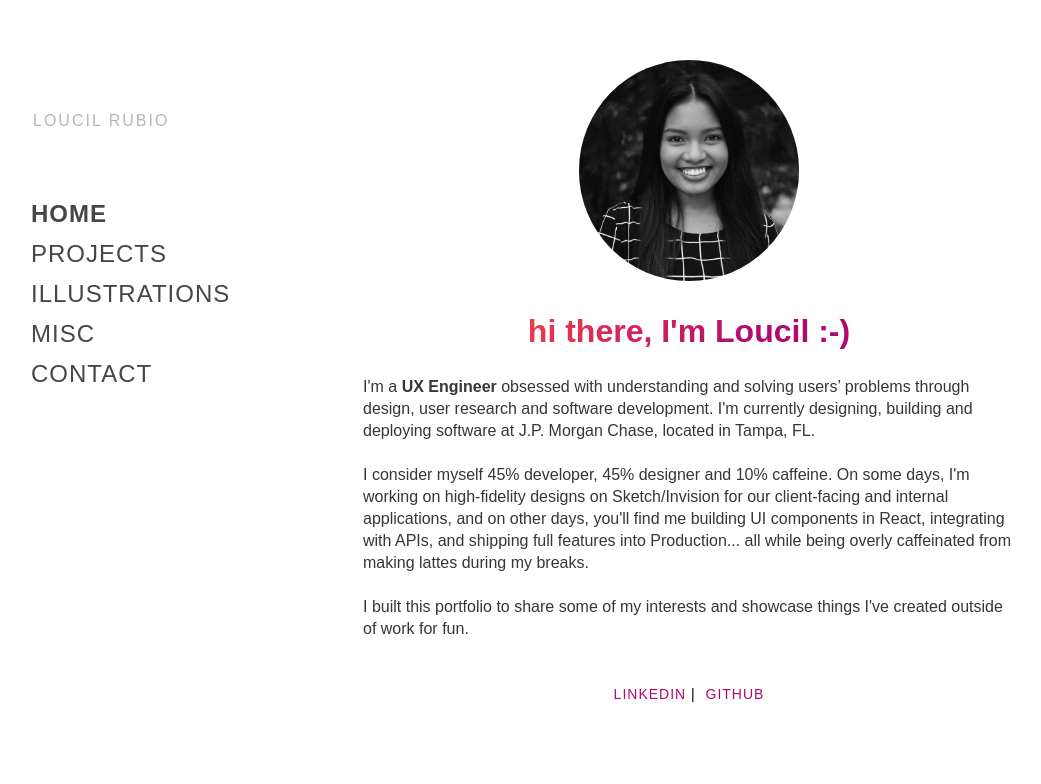
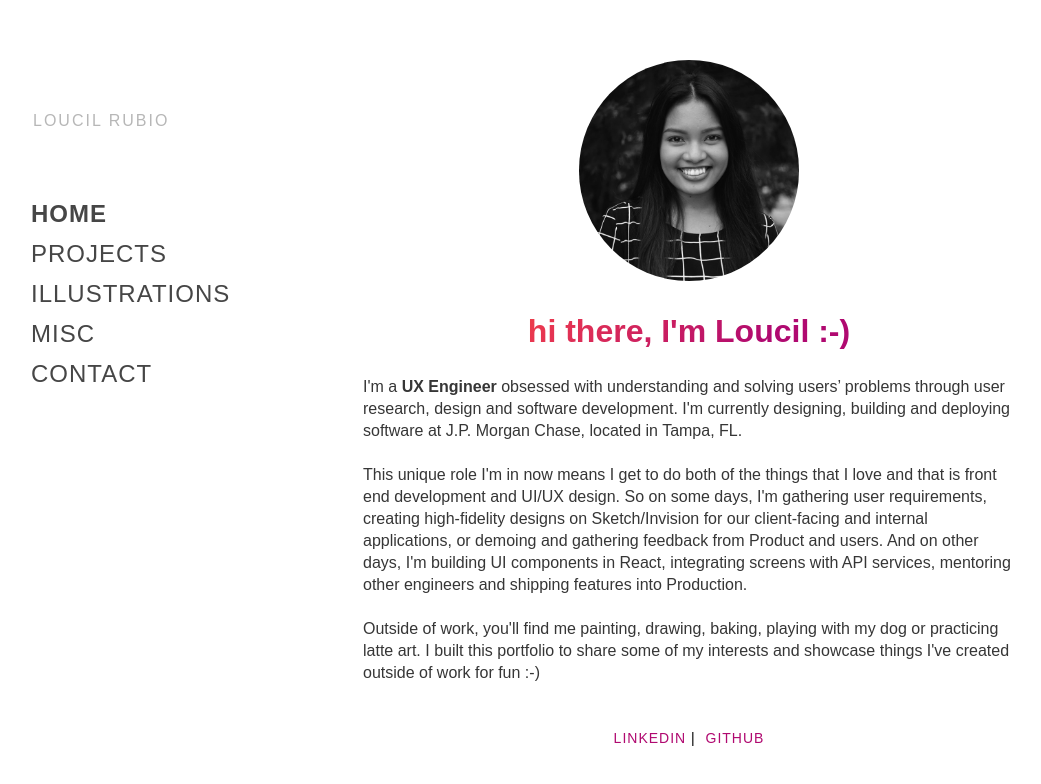
Before and after one commit to loucilvr/loucilrubio.github.io, a React (Create React App) app: page / in a window 1280 px wide. Shown: the part 160-944 px from the top of the page, without its empty margins (99-1140 px from the left). Built offline with nearby package versions, Linux system fonts and the light colour scheme.

Commit message:
update home content

```diff
--- a/src/pages/Home/Home.js
+++ b/src/pages/Home/Home.js
@@ -53,20 +53,25 @@ const Home = () => {
           <p>
             {" "}
             I'm a <strong> UX Engineer</strong> obsessed with understanding and
-            solving users’ problems through design, user research and software
+            solving users’ problems through user research, design and software
             development. I'm currently designing, building and deploying
             software at J.P. Morgan Chase, located in Tampa, FL.
             <br />
-            <br />I consider myself 45% developer, 45% designer and 10%
-            caffeine. On some days, I'm working on high-fidelity designs on
-            Sketch/Invision for our client-facing and internal applications, and
-            on other days, you'll find me building UI components in React,
-            integrating with APIs, and shipping full features into Production...
-            all while being overly caffeinated from making lattes during my
-            breaks.
             <br />
-            <br />I built this portfolio to share some of my interests and
-            showcase things I've created outside of work for fun.
+            This unique role I'm in now means I get to do both of the things
+            that I love and that is front end development and UI/UX design. So
+            on some days, I'm gathering user requirements, creating
+            high-fidelity designs on Sketch/Invision for our client-facing and
+            internal applications, or demoing and gathering feedback from
+            Product and users. And on other days, I'm building UI components in
+            React, integrating screens with API services, mentoring other
+            engineers and shipping features into Production.
+            <br />
+            <br />
+            Outside of work, you'll find me painting, drawing, baking, playing
+            with my dog or practicing latte art. I built this portfolio to share
+            some of my interests and showcase things I've created outside of
+            work for fun :-)
           </p>
         </section>
         <section className={classes.mediaLinks}>
--- a/src/pages/Projects/Project.js
+++ b/src/pages/Projects/Project.js
@@ -27,9 +27,9 @@ const useStyles = createUseStyles({
   },
   horizRule: {
     backgroundColor: "#dddddd",
-    height: "2px",
+    height: "1px",
     marginBottom: "8px",
-    width: "100%",
+    width: "90%",
   },
 });
 const Project = ({ title, description, renderImages, renderFooter }) => {
--- a/src/pages/Projects/Projects.js
+++ b/src/pages/Projects/Projects.js
@@ -51,6 +51,10 @@ const useStyles = createUseStyles({
   appLink: {
     marginTop: "24px",
   },
+  desc: {
+    margin: 0,
+    paddingTop: "16px",
+  },
 });
 
 const Projects = () => {
@@ -58,6 +62,9 @@ const Projects = () => {
   return (
     <div className={classes.projects}>
       <PageHeading title="Projects" />
+      <p className={classes.desc}>
+        Below are a few projects I've worked on outside of work
+      </p>
       <Project
         title="Flippy"
         description="A mobile-friendly web app for flipping through a set of study guide
@@ -99,8 +106,8 @@ const Projects = () => {
       />
       <Project
         title="Food Journal"
-        description=" A native mobile app that aims to help people keep track of their daily
-      food habits and help better understand their own personal relationship
+        description=" A mobile app that aims to help people keep track of their daily
+      food habits and help better understand/build their own personal relationship
       with food."
         renderImages={() => (
           <div className={classes.invisionProj}>
```
